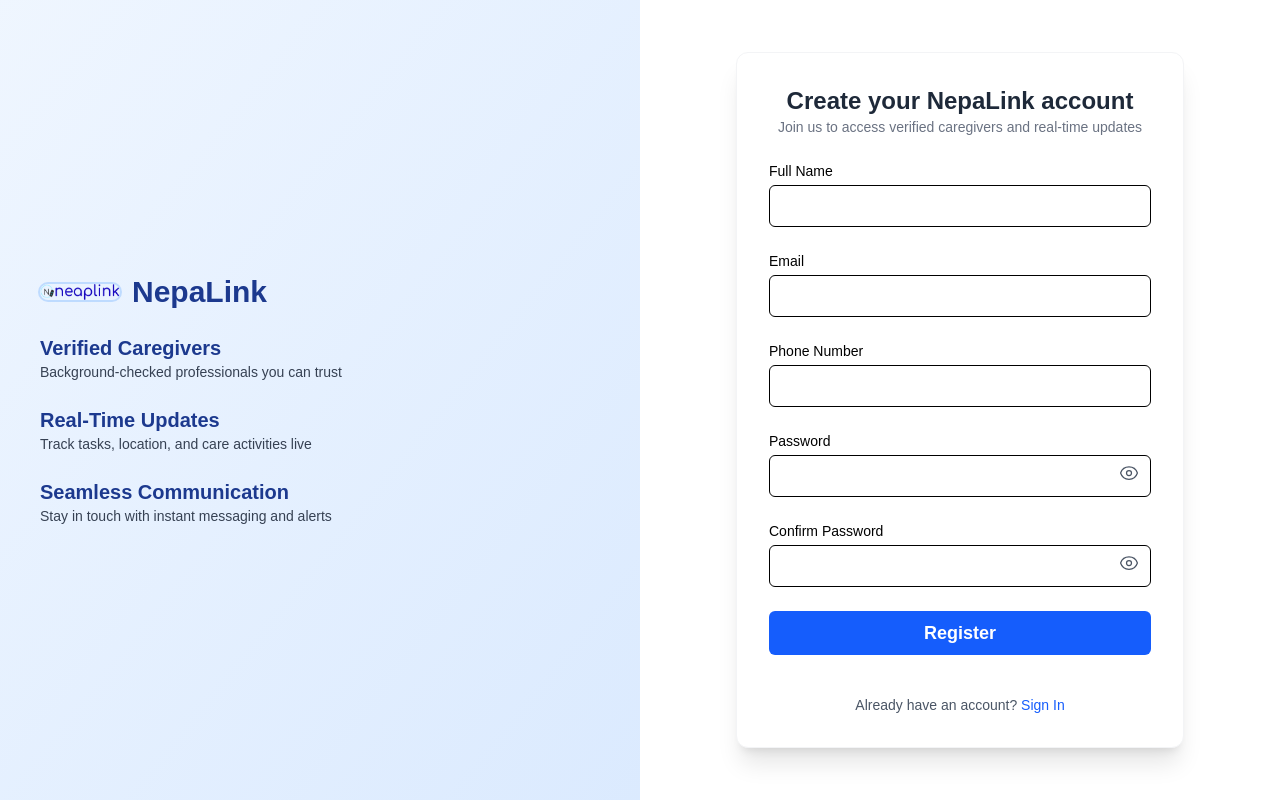
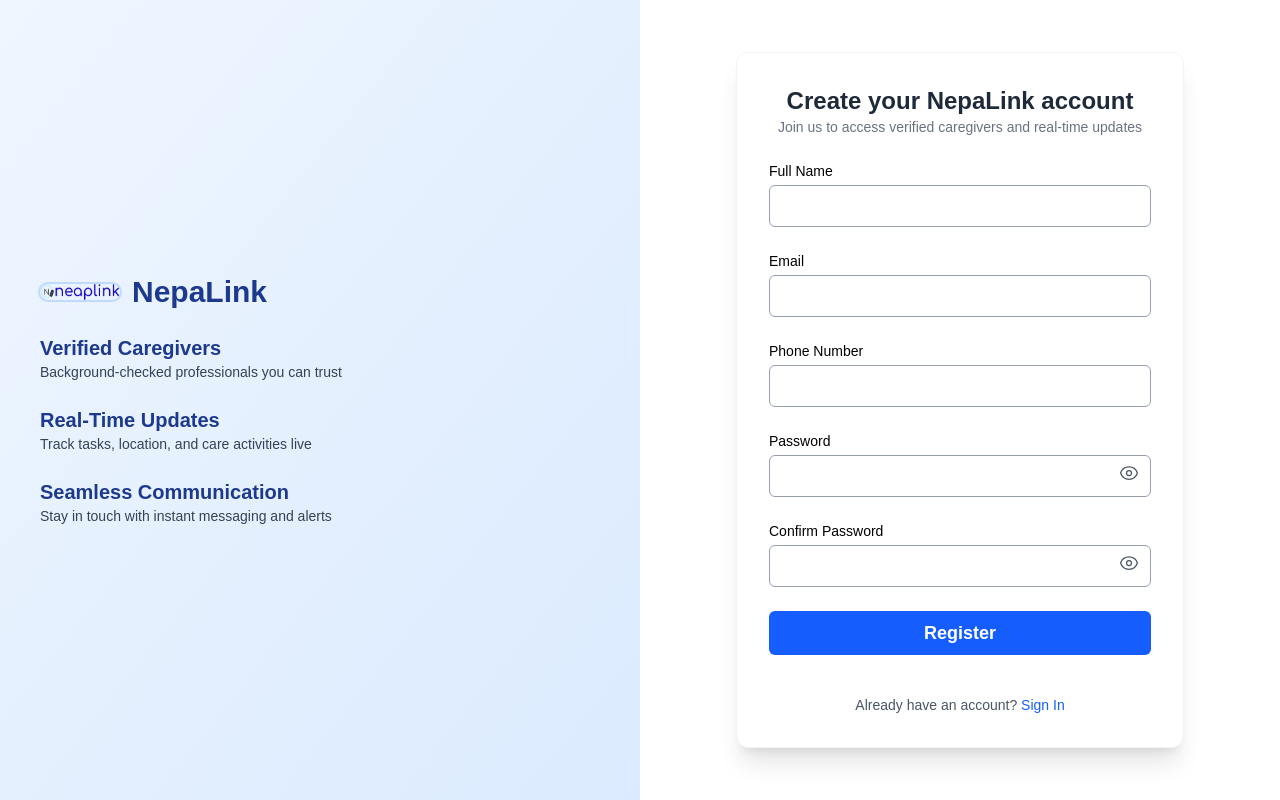
Before and after one commit to Rabindra-Bhattarai/nepalink-web, a Next.js app in the folder nepalink_frontend/: page /register in a window 1280 px wide. Built offline with nearby package versions, Linux system fonts and the light colour scheme; no server answers.

Commit message:
Changes in Input.tsx

```diff
--- a/nepalink_frontend/app/(auth)/_components/ui/Input.tsx
+++ b/nepalink_frontend/app/(auth)/_components/ui/Input.tsx
@@ -1,26 +1,30 @@
-import { InputHTMLAttributes, forwardRef, useState } from 'react'
-import { EyeIcon, EyeSlashIcon } from '@heroicons/react/24/outline' // install @heroicons/react
+import { InputHTMLAttributes, forwardRef, useState } from "react";
+import { EyeIcon, EyeSlashIcon } from "@heroicons/react/24/outline";
+import clsx from "clsx";
 
 interface InputProps extends InputHTMLAttributes<HTMLInputElement> {
-  label: string
-  error?: string
-  type?: string
+  label: string;
+  error?: string;
+  type?: string;
 }
 
 export const Input = forwardRef<HTMLInputElement, InputProps>(
-  ({ label, error, type = 'text', ...props }, ref) => {
-    const [showPassword, setShowPassword] = useState(false)
-    const isPassword = type === 'password'
+  ({ label, error, type = "text", ...props }, ref) => {
+    const [showPassword, setShowPassword] = useState(false);
+    const isPassword = type === "password";
 
     return (
-      <div className="flex flex-col">
+      <div className="flex flex-col w-full">
         <label className="text-sm font-medium mb-1 text-black">{label}</label>
         <div className="relative">
           <input
             ref={ref}
             {...props}
-            type={isPassword && showPassword ? 'text' : type}
-            className="border border-black rounded-md px-3 py-2 text-black placeholder-gray-500 focus:outline-none focus:ring-2 focus:ring-blue-500 w-full"
+            type={isPassword && showPassword ? "text" : type}
+            className={clsx(
+              "border border-gray-400 rounded-md px-3 py-2 text-black placeholder-gray-500 focus:outline-none focus:ring-2 focus:ring-blue-500 w-full",
+              error && "border-red-500 focus:ring-red-500"
+            )}
           />
           {isPassword && (
             <button
@@ -38,8 +42,8 @@
         </div>
         {error && <span className="text-red-500 text-xs mt-1">{error}</span>}
       </div>
-    )
+    );
   }
-)
+);
 
-Input.displayName = 'Input'
+Input.displayName = "Input";
```
